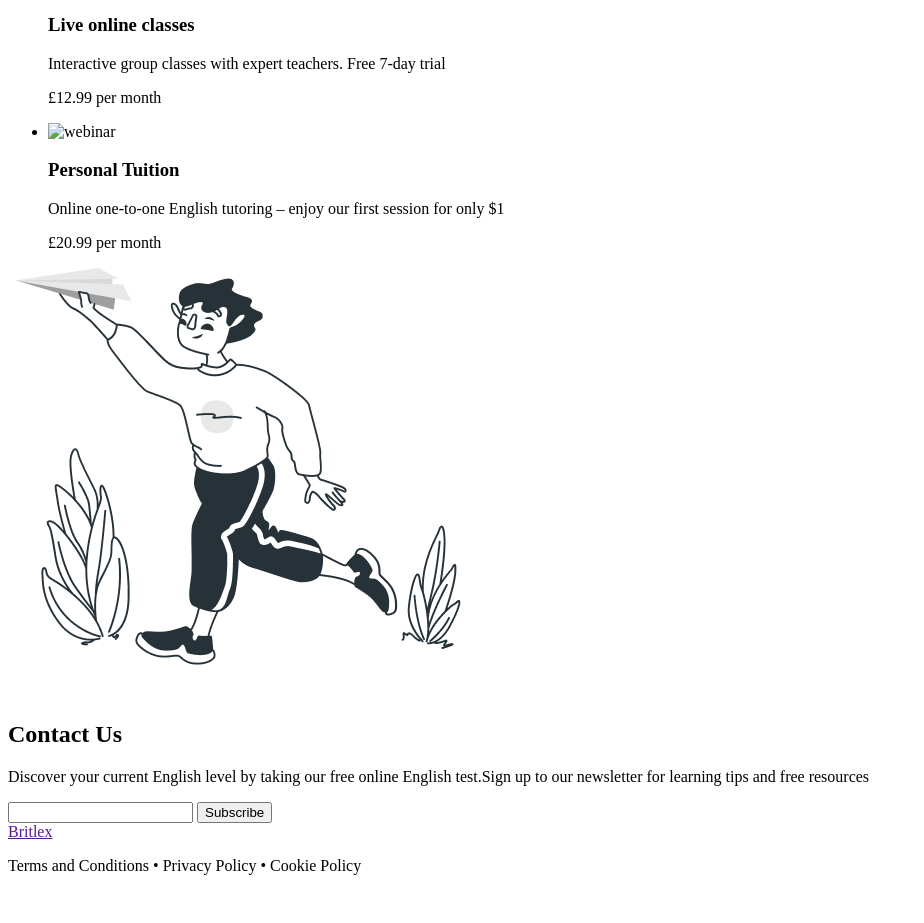
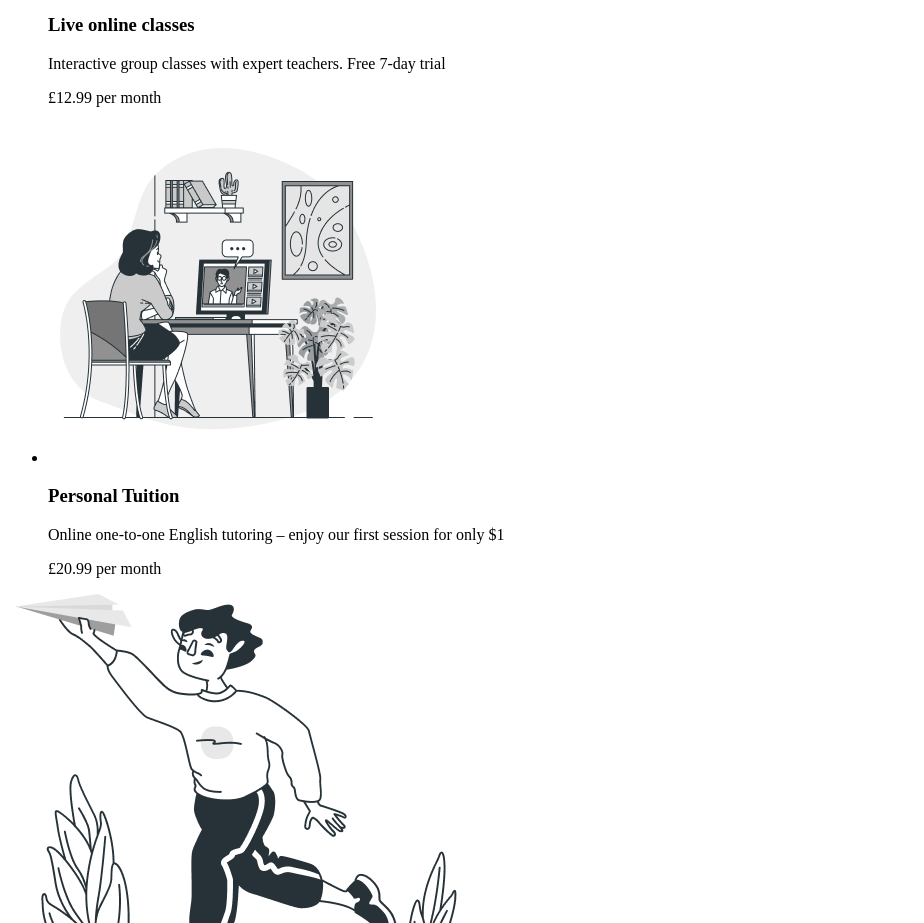
Before and after one commit to practicifioner/goit-hw-01, a plain HTML site: page index.html in a window 1280 px wide. Shown: the part 4460-5383 px from the top of the page, without its empty margins (0-924 px from the left). Before the commit the page ends 5351 px from the top, so only its background shows below. Drawn offline with Linux system fonts and the light colour scheme; the site is published under a folder, as on GitHub Pages, so addresses that start at the root find nothing.

Commit message:
Update index.html

```diff
--- a/index.html
+++ b/index.html
@@ -119,7 +119,7 @@
                 <p>&#163;12.99 per month</p>
             </li>
             <li>
-                <img src="/images/Webinar 2.png" alt="webinar">
+                <img src="./images/Webinar 2.png" alt="webinar">
                 <h3>Personal Tuition</h3>
                 <p>Online one-to-one English tutoring – enjoy our first session for only $1</p>
                 <p>&#163;20.99 per month</p>
```
